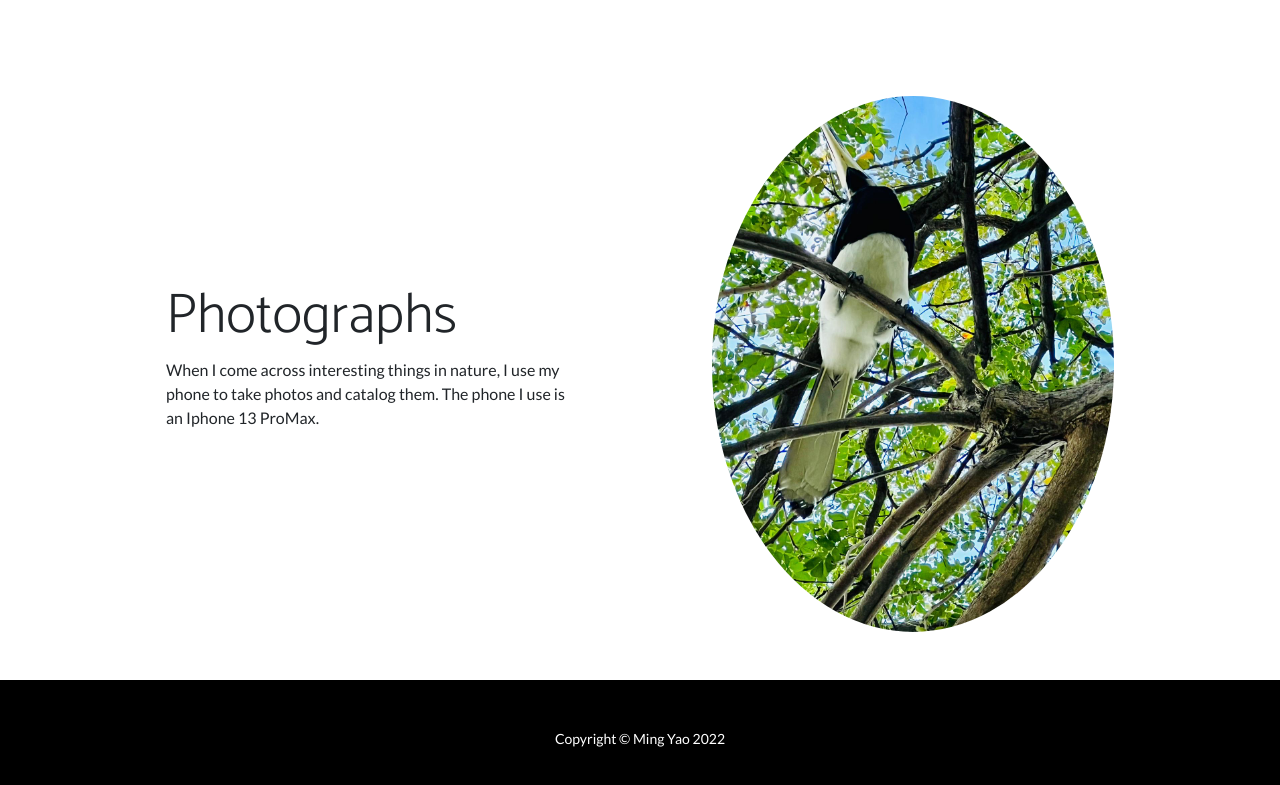
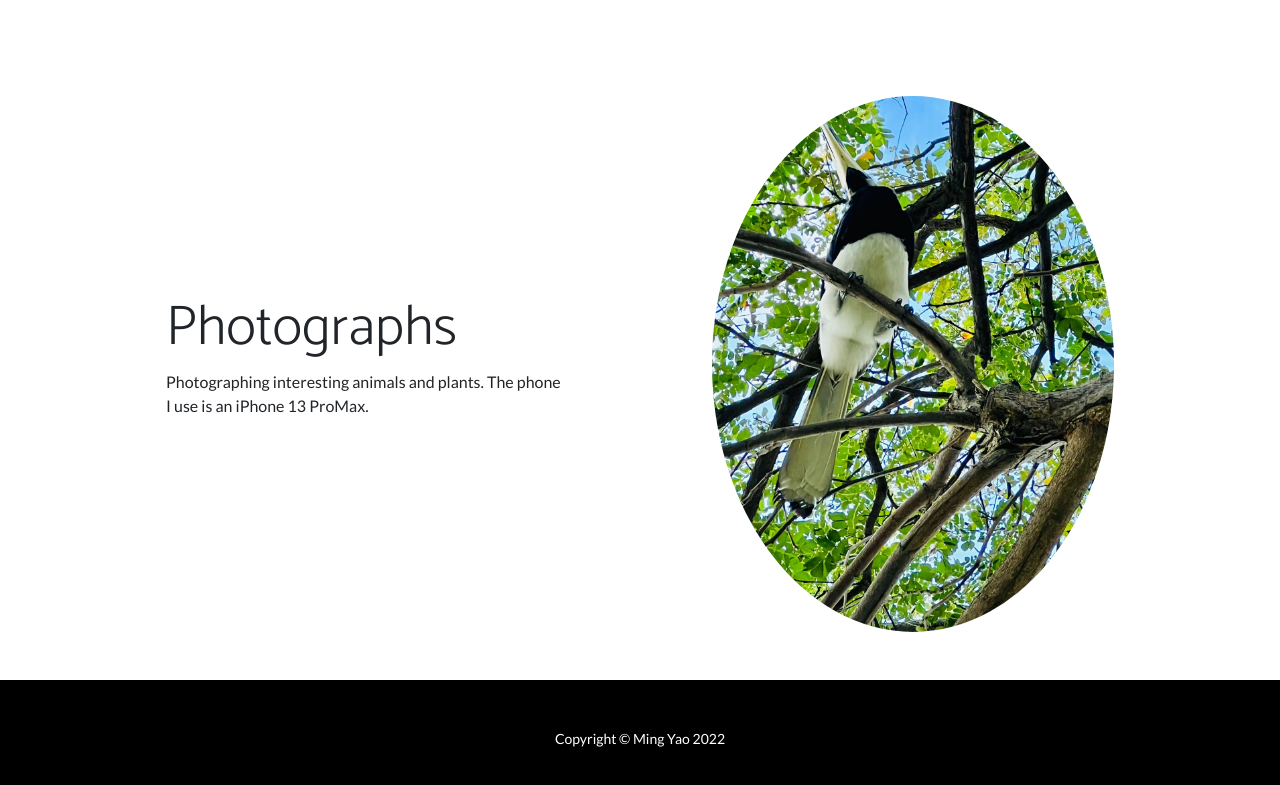
Before and after one commit to Mylim21/Mylim21, a plain HTML site: page index.html in a window 1280 px wide. Shown: the part 2158-2943 px from the top of the page. Drawn offline with nearby package versions, Linux system fonts and the light colour scheme.

Commit message:
Update index.html

```diff
--- a/index.html
+++ b/index.html
@@ -99,7 +99,7 @@
                     <div class="col-lg-6 order-lg-1">
                         <div class="p-5">
                             <h2 class="display-4">Photographs</h2>
-                            <p>When I come across interesting things in nature, I use my phone to take photos and catalog them. The phone I use is an Iphone 13 ProMax.</p>
+                            <p>Photographing interesting animals and plants. The phone I use is an iPhone 13 ProMax.</p>
                         </div>
                     </div>
                 </div>
```
